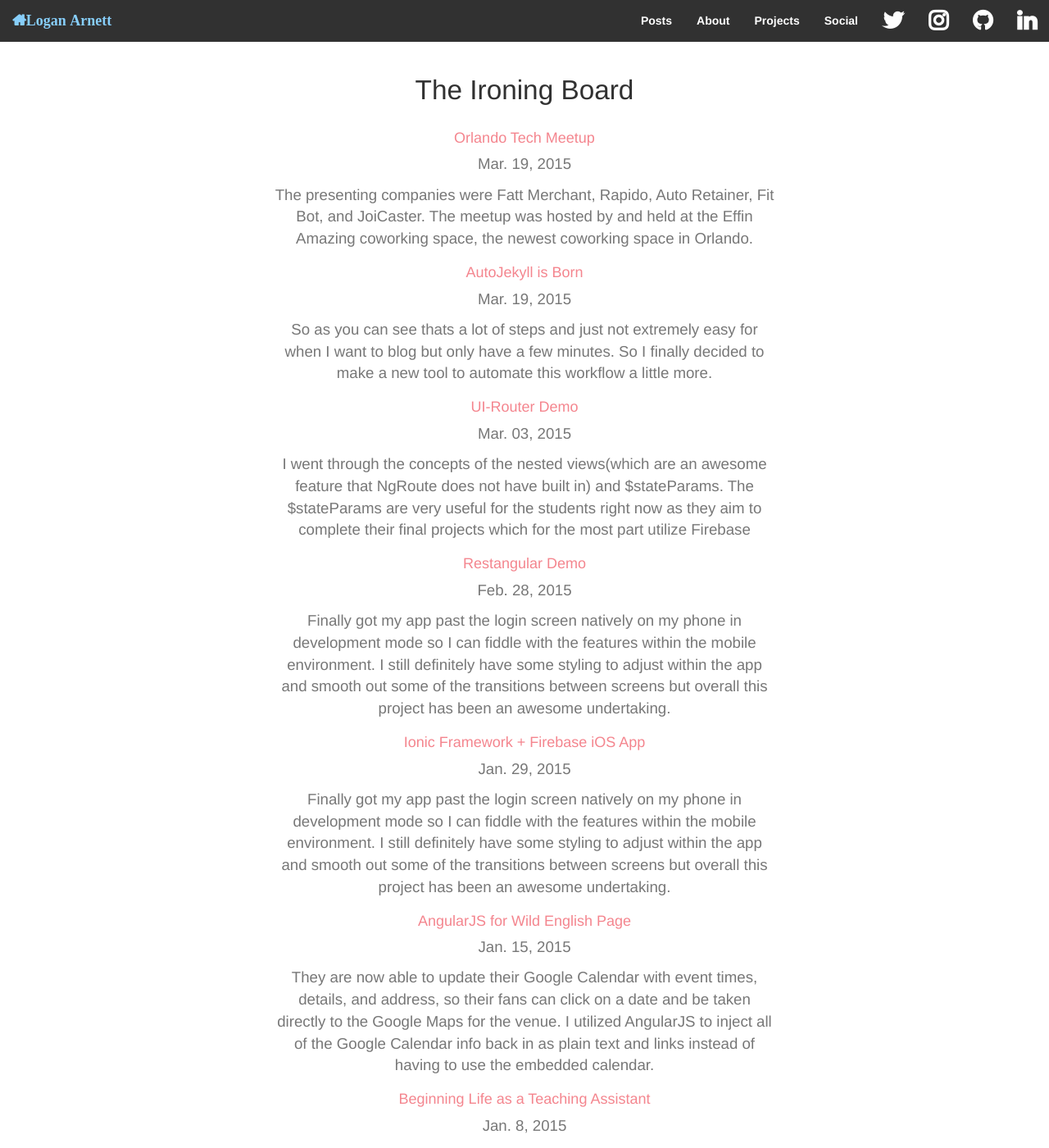
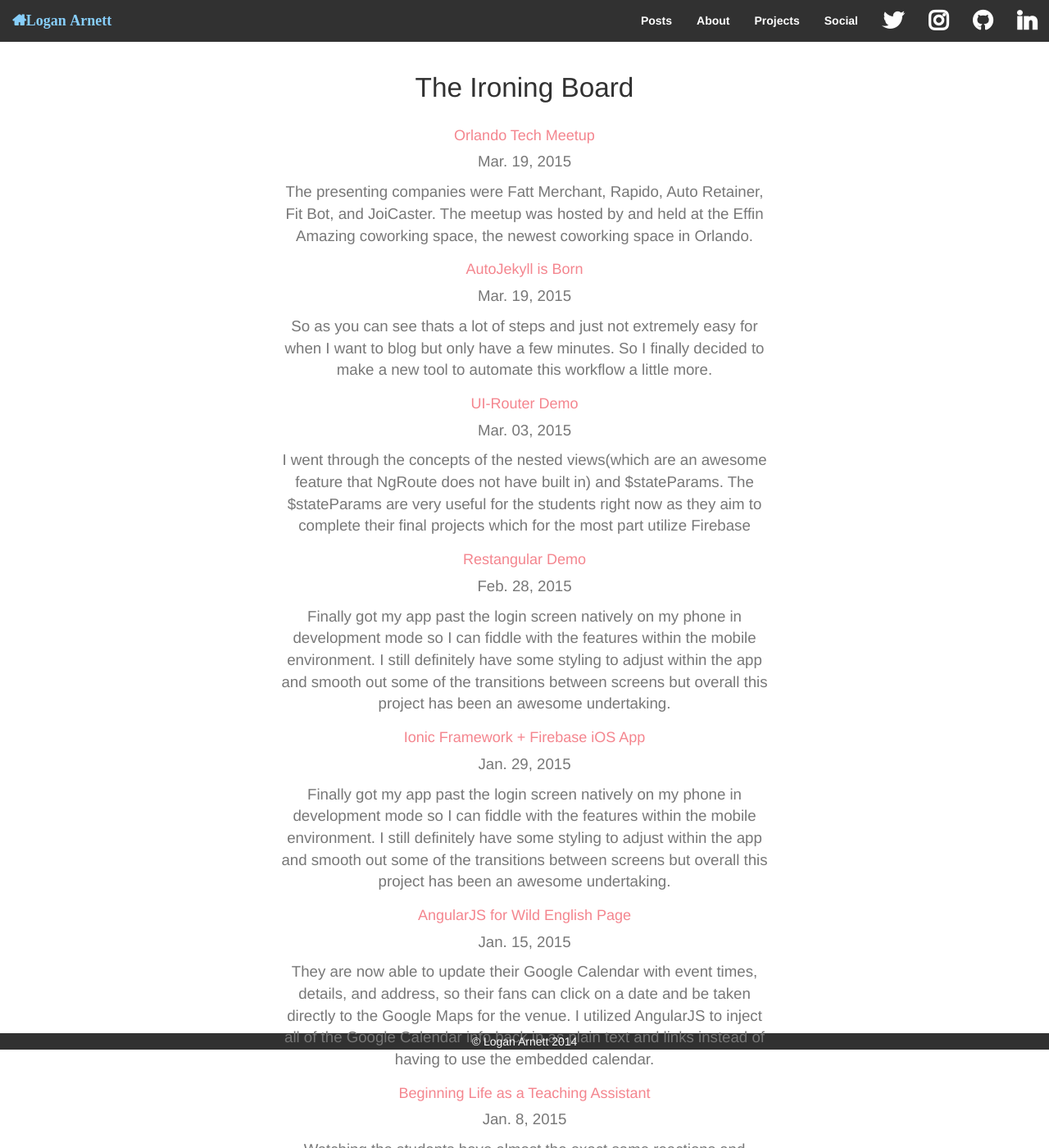
Before and after one commit to LoganArnett/MEANfolio, a Jekyll site: the page built from all-posts.html, in a window 1280 px wide and 1400 px high. Shown: the whole window at 82% size. Built offline with Jekyll 4.4.1, drawn with Linux system fonts in a browser that asks for light colours; nearby versions of some CDN libraries.

Commit message:
trying out some changes to post layout

```diff
--- a/_layouts/posts.html
+++ b/_layouts/posts.html
@@ -1,12 +1,12 @@
 <!doctype html>
 <html>
     {% include head.html %}
-    {% include navbar-noheader.html %}
     <body>
-    <div id="container">
+      {% include navbar-noheader.html %}
+    <div id="container" class="container-fluid main-posts">
         {{content}}
         {% if page.image %}
-          <img src="{{ page.image }}" class="content-image">
+          <img src="{{ page.image }}" class="content-image thumbnail">
         {% endif %}
     </div>
 
--- a/style.css
+++ b/style.css
@@ -227,6 +227,10 @@
 }
 #posts ul li a:visited {
   color: #e8e7e5;
+}
+
+.main-posts {
+  height: 90vh;
 }
 .fa-3x {
   padding: 0 1em;
```
